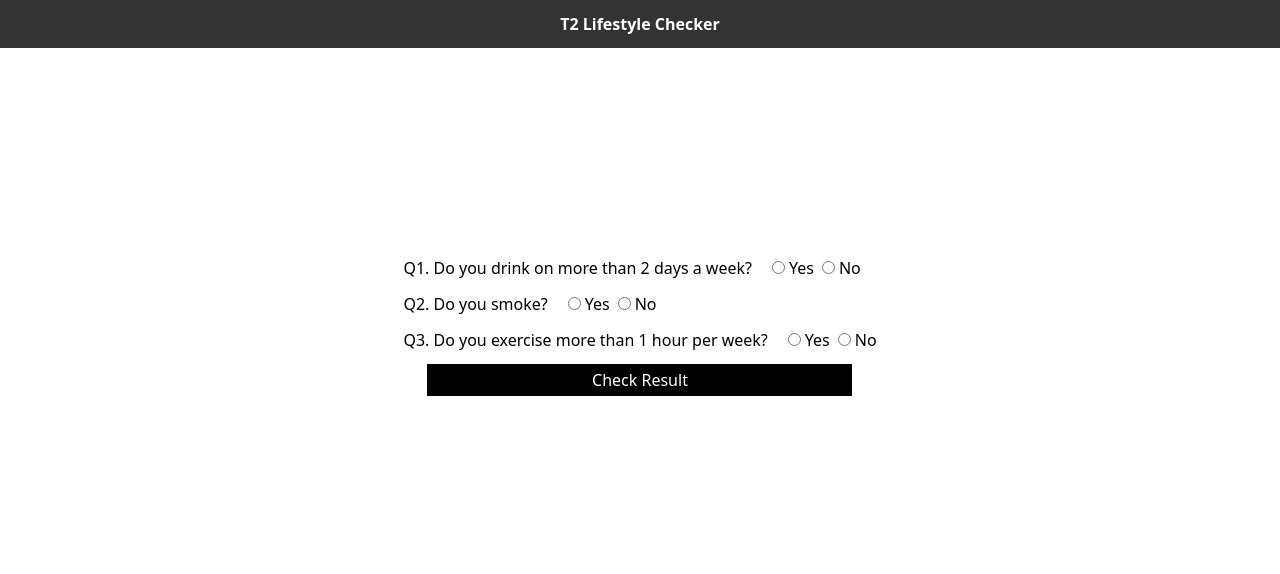
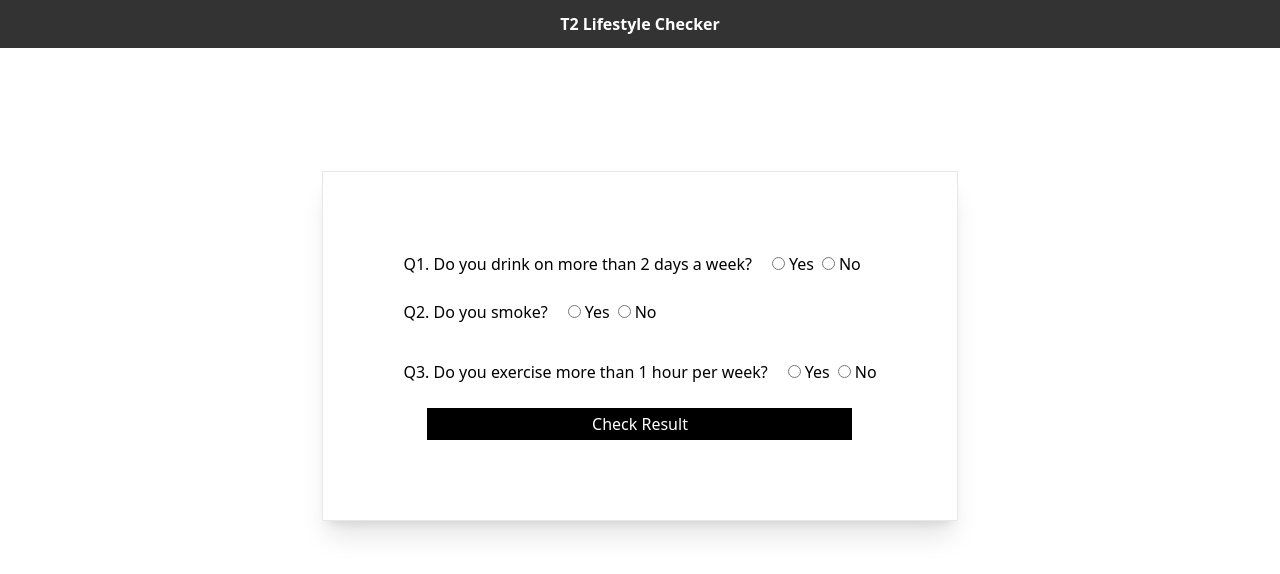
Before and after one commit to sohailshams/t2-lifestyle-checker, a React (Vite) app: page /questions in a window 1280 px wide. Shown: the top 574 px of the page. Built offline with nearby package versions, Linux system fonts and the light colour scheme; no server answers.

Commit message:
Added styling to questions input form.

```diff
--- a/src/components/Questions.jsx
+++ b/src/components/Questions.jsx
@@ -30,7 +30,10 @@ function Questions() {
 
   return (
     <div className="flex justify-center flex-col items-center h-[600px]">
-      <form onSubmit={handleSubmit}>
+      <form
+        onSubmit={handleSubmit}
+        className="flex flex-col gap-y-3 mt-10 border p-20 shadow-xl"
+      >
         <div>
           <label className="mr-3">
             Q1. Do you drink on more than 2 days a week?
```
